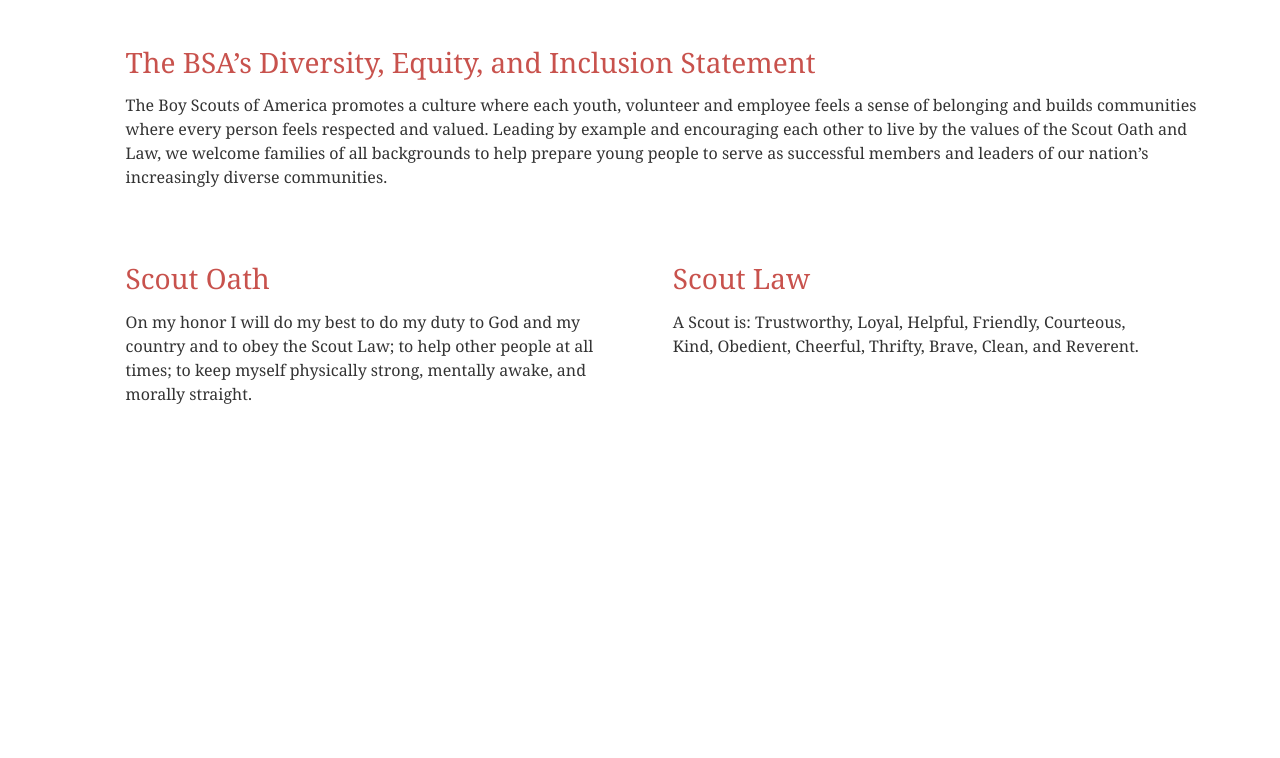
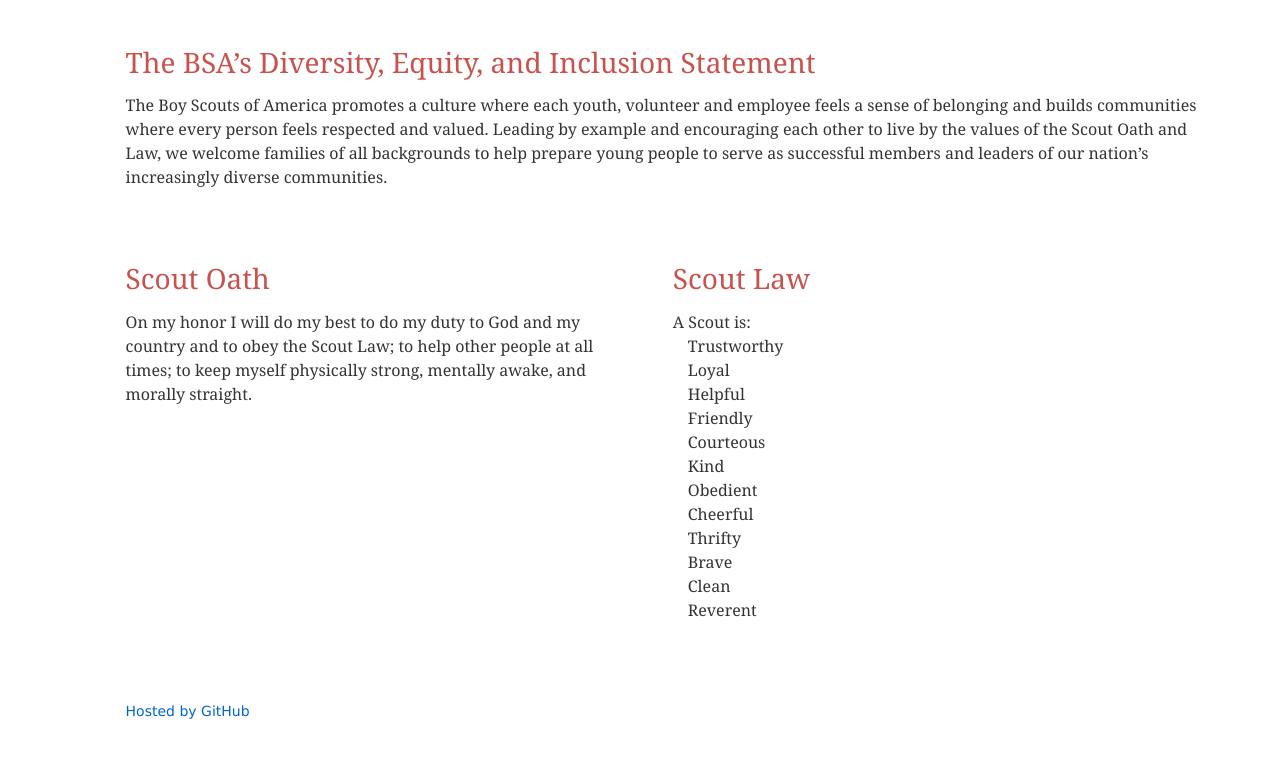
Before and after one commit to troop123seattle/troop123seattle, a plain HTML site: page contact.html in a window 1280 px wide. Shown: the part 685-1443 px from the top of the page. Before the commit the page ends 1213 px from the top, so only its background shows below. Drawn offline with Linux system fonts and the light colour scheme.

Commit message:
Styling updates

```diff
--- a/contact.html
+++ b/contact.html
@@ -1,19 +1,22 @@
-
 <!DOCTYPE html>
 <html>
+
 <head>
     <meta name="viewport" content="width=device-width, user-scalable=yes, initial-scale=1.0">
-    <meta http-equiv="X-UA-Compatible" content="IE=edge" /><meta charset="UTF-8">
+    <meta http-equiv="X-UA-Compatible" content="IE=edge" />
+    <meta charset="UTF-8">
     <link rel="profile" href="http://gmpg.org/xfn/11">
     <title>Troop 123 Seattle Scouts BSA</title>
     <meta name='robots' content='max-image-preview:large' />
-    <meta name="description" content="Troop 123 Seattle Scouts.  We get outdoors at least once a month, (rain, snow or shine). It could be backpacking, canoeing, kayaking, hiking, or cycling." />
+    <meta name="description"
+        content="Troop 123 Seattle Scouts.  We get outdoors at least once a month, (rain, snow or shine). It could be backpacking, canoeing, kayaking, hiking, or cycling." />
     <meta name="robots" content="index,follow" />
     <link rel="canonical" href="https://www.troop123seattle.com/" />
     <meta property="og:locale" content="en_US" />
     <meta property="og:type" content="website" />
     <meta property="og:title" content="Troop 123 Seattle Scouts BSA" />
-    <meta property="og:description" content="Troop 123 Seattle Scouts.  We get outdoors at least once a month, (rain, snow or shine). It could be backpacking, canoeing, kayaking, hiking, or cycling." />
+    <meta property="og:description"
+        content="Troop 123 Seattle Scouts.  We get outdoors at least once a month, (rain, snow or shine). It could be backpacking, canoeing, kayaking, hiking, or cycling." />
     <meta property="og:url" content="https://www.troop123seattle.com/" />
     <meta property="og:site_name" content="Troop 123 Seattle" />
     <!-- <meta property="og:image" content="https://www.troop123seattle.com/wp-content/uploads/2021/02/IMG_20200622_133813-scaled.jpg" /> -->
@@ -28,10 +31,11 @@
     <!--  references -->
 
 </head>
+
 <body>
     <div style="background-color : #c8524d; width:100%;">
-    <p style="color: white; padding-top: 20px; padding-bottom: 15px; padding-left: 80%"> <a href="index.html" style="color: white;">Troop&nbsp;123</a>&nbsp;&nbsp;</p>
-
+        <p style="color: white; padding-top: 20px; padding-bottom: 15px; padding-left: 80%"> <a href="index.html"
+                style="color: white;">Troop&nbsp;123</a class="indented"></p>
     </div>
     <div id="about">
         <div id="workmain">
@@ -42,22 +46,32 @@
                 <P class="myquote" style="font-size: 1.6em; line-height: 1.5em;">
                     Want to join us on an exciting journey of scouting and outdoor exploration? <br><br> </p>
 
-               <p class="myquote" style="font-size: 1.2em; line-height: 1.5em;">Sign up with a simple email to our leaders. Have questions or need more information? Don't hesitate to&nbsp;reach&nbsp;out! <br><br /></P>
+                <p class="myquote" style="font-size: 1.2em; line-height: 1.5em;">Sign up with a simple email to our
+                    leaders. Have questions or need more information? Don't hesitate to&nbsp;reach&nbsp;out! <br><br />
+                </P>
 
                 <ul style="padding-left: 3em; font-size: 1.2em; line-height: 1.5em;">
-                <li>Marty Hall (Scoutmaster)<br /> <a href="&#109;&#097;&#105;&#108;&#116;&#111;:&#109;&#097;&#114;&#116;&#121;&#064;&#109;&#097;&#114;&#116;&#121;&#104;&#097;&#108;&#108;&#046;&#099;&#111;&#109;" class="myquote">&#109;&#097;&#114;&#116;&#121;&#064;&#109;&#097;&#114;&#116;&#121;&#104;&#097;&#108;&#108;&#046;&#099;&#111;&#109;</a></li><br />
-                <li>Eric Chastain (Assistant Scoutmaster)<br /><a href="&#109;&#097;&#105;&#108;&#116;&#111;:&#099;&#097;&#109;&#101;&#114;&#105;&#099;&#046;&#099;&#104;&#097;&#115;&#116;&#097;&#105;&#110;&#064;&#103;&#109;&#097;&#105;&#108;&#046;&#099;&#111;&#109;" class="myquote">&#099;&#097;&#109;&#101;&#114;&#105;&#099;&#046;&#099;&#104;&#097;&#115;&#116;&#097;&#105;&#110;&#064;&#103;&#109;&#097;&#105;&#108;&#046;&#099;&#111;&#109;</a></li><br />
+                    <li>Marty Hall (Scoutmaster)<br /> <a
+                            href="&#109;&#097;&#105;&#108;&#116;&#111;:&#109;&#097;&#114;&#116;&#121;&#064;&#109;&#097;&#114;&#116;&#121;&#104;&#097;&#108;&#108;&#046;&#099;&#111;&#109;"
+                            class="myquote">&#109;&#097;&#114;&#116;&#121;&#064;&#109;&#097;&#114;&#116;&#121;&#104;&#097;&#108;&#108;&#046;&#099;&#111;&#109;</a>
+                    </li><br />
+                    <li>Eric Chastain (Assistant Scoutmaster)<br /><a
+                            href="&#109;&#097;&#105;&#108;&#116;&#111;:&#099;&#097;&#109;&#101;&#114;&#105;&#099;&#046;&#099;&#104;&#097;&#115;&#116;&#097;&#105;&#110;&#064;&#103;&#109;&#097;&#105;&#108;&#046;&#099;&#111;&#109;"
+                            class="myquote">&#099;&#097;&#109;&#101;&#114;&#105;&#099;&#046;&#099;&#104;&#097;&#115;&#116;&#097;&#105;&#110;&#064;&#103;&#109;&#097;&#105;&#108;&#046;&#099;&#111;&#109;</a>
+                    </li><br />
                 </ul><br />
 
                 <p class="myquote">
-                To learn more about scouting in general, please visit the <a href="https://seattlebsa.org/" class="myquote">Chief Seattle Council</a>.<br><br>
+                    To learn more about scouting in general, please visit the <a href="https://seattlebsa.org/"
+                        class="myquote">Chief Seattle Council</a>.<br><br>
 
                     Troop 123 is chartered by the Whitman Middle School PTA. <br><br>
 
 
 
 
-            <br /></P>
+                    <br />
+                </P>
             </div>
             <div id="casestudy2">
                 <img src="photos/lopez-camping.jpg" border="0" class="inline" />
@@ -67,7 +81,11 @@
         <div id="workmain"><br /><br />
             <P class="worktitle">The BSA’s Diversity, Equity, and Inclusion&nbsp;Statement</P>
             <P class="myquote" style="line-height: 1.5em; max-width:1100px;">
-            The Boy Scouts of America promotes a culture where each youth, volunteer and employee feels a sense of belonging and builds communities where every person feels respected and valued. Leading by example and encouraging each other to live by the values of the Scout Oath and Law, we welcome families of all backgrounds to help prepare young people to serve as successful members and leaders of our nation’s increasingly diverse communities. <br><br>
+                The Boy Scouts of America promotes a culture where each youth, volunteer and employee feels a sense of
+                belonging and builds communities where every person feels respected and valued. Leading by example and
+                encouraging each other to live by the values of the Scout Oath and Law, we welcome families of all
+                backgrounds to help prepare young people to serve as successful members and leaders of our nation’s
+                increasingly diverse communities. <br><br>
             </p>
 
         </div>
@@ -75,30 +93,40 @@
             <div id="casestudy">
                 <P class="worktitle">Scout Oath</P>
                 <P class="myquote" style="line-height: 1.5em;">
-           On my honor I will do my best to do my duty to God and my country and to obey the Scout Law; to help other people at all times; to keep myself physically strong, mentally awake, and morally straight.<br><br>
+                    On my honor I will do my best to do my duty to God and my country and to obey the Scout Law; to help
+                    other people at all times; to keep myself physically strong, mentally awake, and morally
+                    straight.<br><br>
 
-            </P></div>
+                </P>
+            </div>
             <div id="casestudy2">
                 <P class="worktitle">Scout Law</P>
-        <P class="myquote" style="line-height: 1.5em; max-width: 600px;">
+                <ul class="no-bullets myquote">
                     A Scout is:
-            Trustworthy,
-            Loyal,
-            Helpful,
-            Friendly,
-            Courteous,
-            Kind,
-            Obedient,
-            Cheerful,
-            Thrifty,
-            Brave,
-            Clean,
-            and Reverent.<br><br><br /><br /><br /><br /></div>
+                    <li class="indented">Trustworthy</li>
+                    <li class="indented">Loyal</li>
+                    <li class="indented">Helpful</li>
+                    <li class="indented">Friendly</li>
+                    <li class="indented">Courteous</li>
+                    <li class="indented">Kind</li>
+                    <li class="indented">Obedient</li>
+                    <li class="indented">Cheerful</li>
+                    <li class="indented">Thrifty</li>
+                    <li class="indented">Brave</li>
+                    <li class="indented">Clean</li>
+                    <li class="indented">Reverent</li>
+                </ul>
+            </div>
             </p>
 
+        </div>
+
+        <div id="workmain" style="padding-top: 5rem;">
+            <a href="https://github.com/troop123seattle/troop123seattle.github.io" target="_blank">Hosted by GitHub</a>
         </div>
 
     </div>
 
 </body>
+
 </html>
--- a/default.css
+++ b/default.css
@@ -247,3 +247,16 @@ body {
 
 @media screen and (-ms-view-state: fullscreen-portrait) {
 }
+
+ul.no-bullets {
+    list-style-type: none;
+    /* Remove bullets */
+    padding: 0;
+    /* Remove padding */
+    margin: 0;
+    /* Remove margins */
+}
+
+li.indented {
+    padding-left: 15px;
+}
```
Also changed, not shown: index.html (+2 -3 lines). Lines whose indentation alone changed are shown as unchanged.
